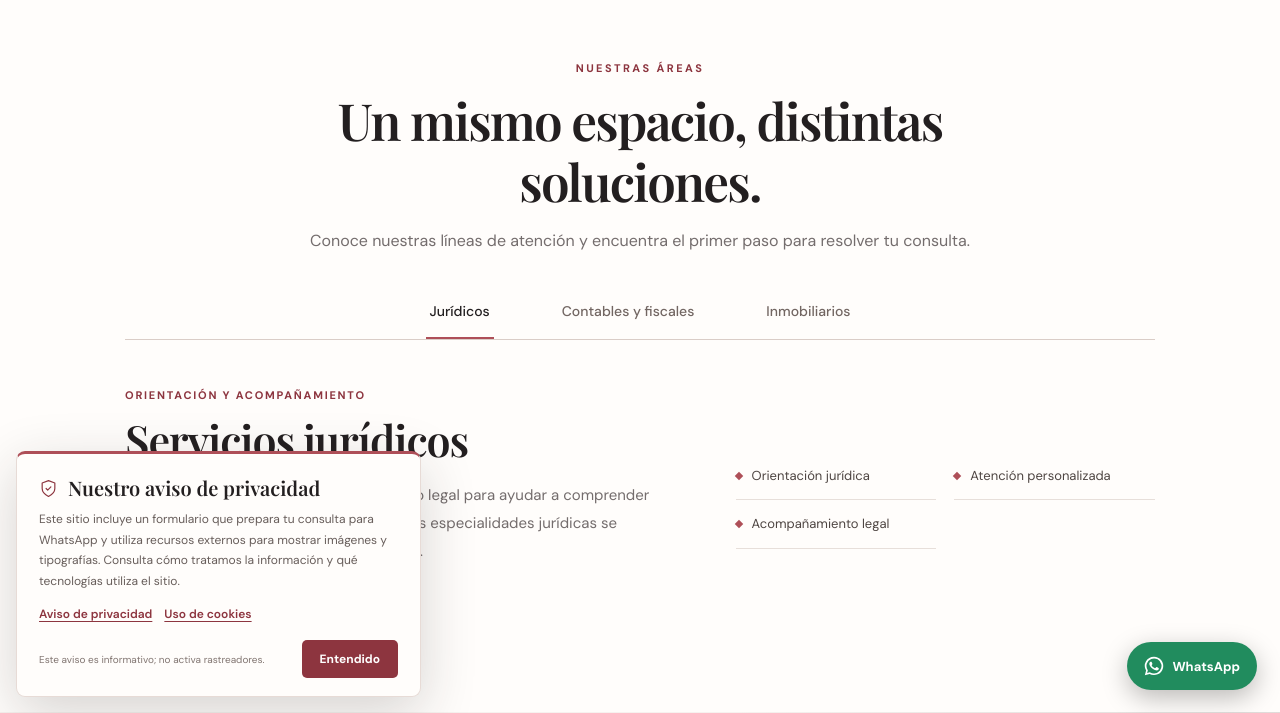
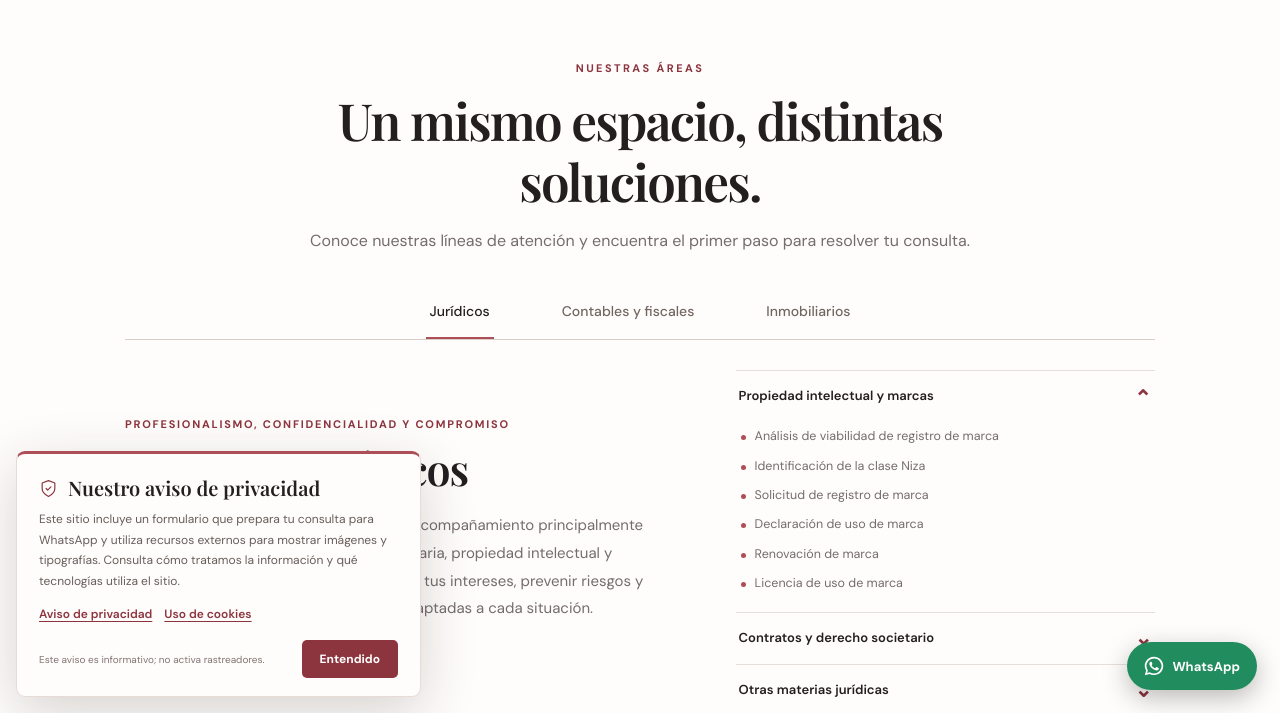
Before and after one commit to NeoDataSolucion/xiren-consulting, a plain HTML site: page index.html in a window 1280 px wide. Both pictures are taken after a click on the tab "Jurídicos". Shown: the part 1017-1730 px from the top of the page. Drawn offline with nearby package versions, Linux system fonts and the light colour scheme; grey boxes are pictures that could not be loaded.

Commit message:
Add files via upload

```diff
--- a/index.html
+++ b/index.html
@@ -114,6 +114,22 @@
 .service-capabilities{display:grid;grid-template-columns:1fr 1fr;column-gap:18px;row-gap:0}
 .service-capability{display:flex;align-items:flex-start;gap:10px;border-bottom:1px solid var(--line);padding:14px 0;font-size:13px;color:#4e4542;line-height:1.5}
 .service-capability:before{content:'';flex:none;width:6px;height:6px;background:var(--brick);transform:rotate(45deg);margin-top:7px}
+
+/* Xiren · especialidades jurídicas desplegables */
+.service-capabilities--groups{display:block;min-width:0}
+.legal-service-group{border-bottom:1px solid var(--line)}
+.legal-service-group:first-child{border-top:1px solid var(--line)}
+.legal-service-summary{display:flex;justify-content:space-between;align-items:center;gap:14px;cursor:pointer;list-style:none;padding:15px 3px;font-weight:600;font-size:13px;line-height:1.45;color:var(--ink)}
+.legal-service-summary::-webkit-details-marker{display:none}
+.legal-service-summary:focus-visible{outline:2px solid var(--brick);outline-offset:3px}
+.legal-service-chevron{font-size:21px;color:var(--brick-dark);transition:transform .2s ease;line-height:1}
+.legal-service-group[open] .legal-service-chevron{transform:rotate(180deg)}
+.legal-service-list{list-style:none;margin:0;padding:0 3px 14px}
+.legal-service-list li{position:relative;padding:5px 0 5px 16px;font-size:12.5px;line-height:1.55;color:var(--muted)}
+.legal-service-list li:before{content:'';position:absolute;left:2px;top:13px;width:5px;height:5px;background:var(--brick);border-radius:50%}
+@media(max-width:760px){.service-panel:has(.service-capabilities--groups){align-items:start}}
+@media(prefers-reduced-motion:reduce){.legal-service-chevron{transition:none}}
+
 
 
 
@@ -369,12 +385,12 @@ setLang=function(lang){aurenOriginalSetLang(lang);document.querySelectorAll('[da
 // Contenido consolidado y bilingüe. No se agrega catálogo ni base de datos.
 const SERVICE_COPY={
  es:[
-  {tab:'Jurídicos',subtitle:'Orientación y acompañamiento',title:'Servicios jurídicos',desc:'Brindamos información y acompañamiento legal para ayudar a comprender opciones y avanzar con mayor claridad. Las especialidades jurídicas se definirán cuando el despacho las confirme.',items:['Orientación jurídica','Atención personalizada','Acompañamiento legal'],link:'Consultar disponibilidad ↗',href:'#contacto'},
+  {tab:'Jurídicos',subtitle:'Profesionalismo, confidencialidad y compromiso',title:'Servicios jurídicos',desc:'Ofrecemos orientación jurídica integral y acompañamiento principalmente en materia corporativa, contractual, societaria, propiedad intelectual y asuntos contenciosos. Buscamos proteger tus intereses, prevenir riesgos y brindar certeza jurídica con soluciones adaptadas a cada situación.',groups:[{title:'Propiedad intelectual y marcas',items:['Análisis de viabilidad de registro de marca','Identificación de la clase Niza','Solicitud de registro de marca','Declaración de uso de marca','Renovación de marca','Licencia de uso de marca']},{title:'Contratos y derecho societario',items:['Elaboración y revisión de contratos','Constitución y administración de sociedades','Análisis y creación de sociedades']},{title:'Otras materias jurídicas',items:['Derecho mercantil','Derecho civil','Asuntos contenciosos']}],link:'Consulta todos nuestros servicios ↗',href:'#contacto'},
   {tab:'Contables y fiscales',subtitle:'Organización y crecimiento',title:'Servicios contables, fiscales y financieros',desc:'Apoyamos a personas físicas y morales en el cumplimiento tributario, el control de sus operaciones y la gestión de sus recursos mediante atención personalizada, información clara y análisis estratégico.',items:['Obligaciones y declaraciones fiscales','Registro y control de operaciones','Conciliaciones bancarias','Administración de nómina','Gestión y análisis financiero'],link:'Solicitar orientación ↗',href:'#contacto'},
   {tab:'Inmobiliarios',subtitle:'Confianza para tu patrimonio',title:'Servicios inmobiliarios',desc:'Facilitamos la compra, venta y administración de inmuebles, acompañando cada etapa con profesionalismo, transparencia y atención personalizada.',items:['Compra de inmuebles','Venta de inmuebles','Administración de inmuebles'],link:'Conocer atención inmobiliaria ↗',href:'#inmobiliaria'}
  ],
  en:[
-  {tab:'Legal',subtitle:'Guidance and support',title:'Legal services',desc:'We provide legal information and support to help clients understand their options and move forward with confidence. Specific legal specialties are subject to confirmation by the firm.',items:['Legal guidance','Personalized assistance','Legal support'],link:'Ask about availability ↗',href:'#contacto'},
+  {tab:'Legal',subtitle:'Professionalism, confidentiality and commitment',title:'Legal services',desc:'We provide comprehensive legal guidance and support, primarily in corporate, contract and company law, intellectual property and contentious matters. We aim to protect your interests, prevent risks and bring legal certainty through solutions tailored to each situation.',groups:[{title:'Intellectual property and trademarks',items:['Trademark registration feasibility analysis','Identification of the Nice Classification class','Trademark registration applications','Declarations of trademark use','Trademark renewals','Trademark licensing']},{title:'Contracts and corporate law',items:['Drafting and review of contracts','Company formation and administration','Analysis and establishment of companies']},{title:'Other legal matters',items:['Commercial law','Civil law','Contentious matters']}],link:'Ask about all our services ↗',href:'#contacto'},
   {tab:'Accounting and tax',subtitle:'Organization and growth',title:'Accounting, tax and financial services',desc:'We support individuals and businesses with tax compliance, transaction management and financial administration through personalized attention, clear information and strategic analysis.',items:['Tax compliance and returns','Transaction records and controls','Bank reconciliations','Payroll administration','Financial management and analysis'],link:'Request guidance ↗',href:'#contacto'},
   {tab:'Real estate',subtitle:'Confidence for your assets',title:'Real estate services',desc:'We help clients buy, sell and manage properties, providing professional, transparent and personalized support throughout each stage.',items:['Property purchases','Property sales','Property management'],link:'Explore real estate assistance ↗',href:'#inmobiliaria'}
  ]
@@ -395,7 +411,26 @@ function showService(index,focus=false){
  document.getElementById('service-link').href=data.href;
 
 
- document.getElementById('service-capabilities').replaceChildren(...data.items.map(item=>{const el=document.createElement('div');el.className='service-capability';el.textContent=item;return el}));
+ const capabilities=document.getElementById('service-capabilities');
+ capabilities.classList.toggle('service-capabilities--groups',Boolean(data.groups));
+ if(data.groups){
+  const nodes=data.groups.map((group,i)=>{
+   const details=document.createElement('details');details.className='legal-service-group';
+   if(i===0)details.open=true;
+   const summary=document.createElement('summary');summary.className='legal-service-summary';
+   const label=document.createElement('span');label.textContent=group.title;
+   const arrow=document.createElement('span');arrow.className='legal-service-chevron';arrow.setAttribute('aria-hidden','true');arrow.textContent='⌄';
+   summary.append(label,arrow);
+   const list=document.createElement('ul');list.className='legal-service-list';
+   group.items.forEach(item=>{const li=document.createElement('li');li.textContent=item;list.appendChild(li)});
+   details.append(summary,list);
+   details.addEventListener('toggle',()=>{if(details.open)capabilities.querySelectorAll('.legal-service-group').forEach(other=>{if(other!==details)other.open=false})});
+   return details;
+  });
+  capabilities.replaceChildren(...nodes);
+ }else{
+  capabilities.replaceChildren(...data.items.map(item=>{const el=document.createElement('div');el.className='service-capability';el.textContent=item;return el}));
+ }
 }
 document.querySelectorAll('.service-tab').forEach(tab=>{tab.addEventListener('click',()=>showService(Number(tab.dataset.serviceTab)));tab.addEventListener('keydown',event=>{if(event.key==='ArrowRight'||event.key==='ArrowLeft'){event.preventDefault();showService(serviceIndex+(event.key==='ArrowRight'?1:-1),true)}else if(event.key==='Home'||event.key==='End'){event.preventDefault();showService(event.key==='Home'?0:2,true)}})});
 
```
